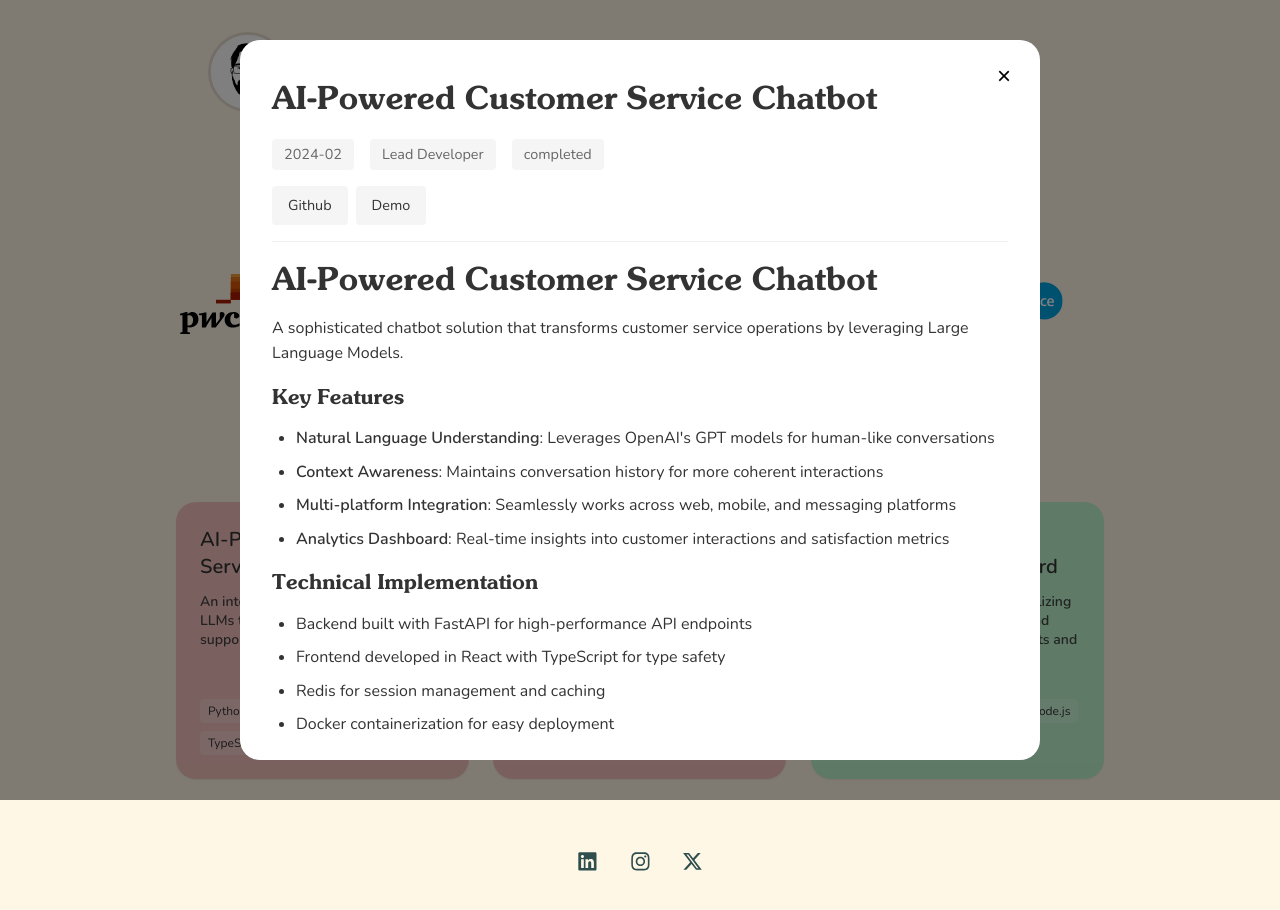
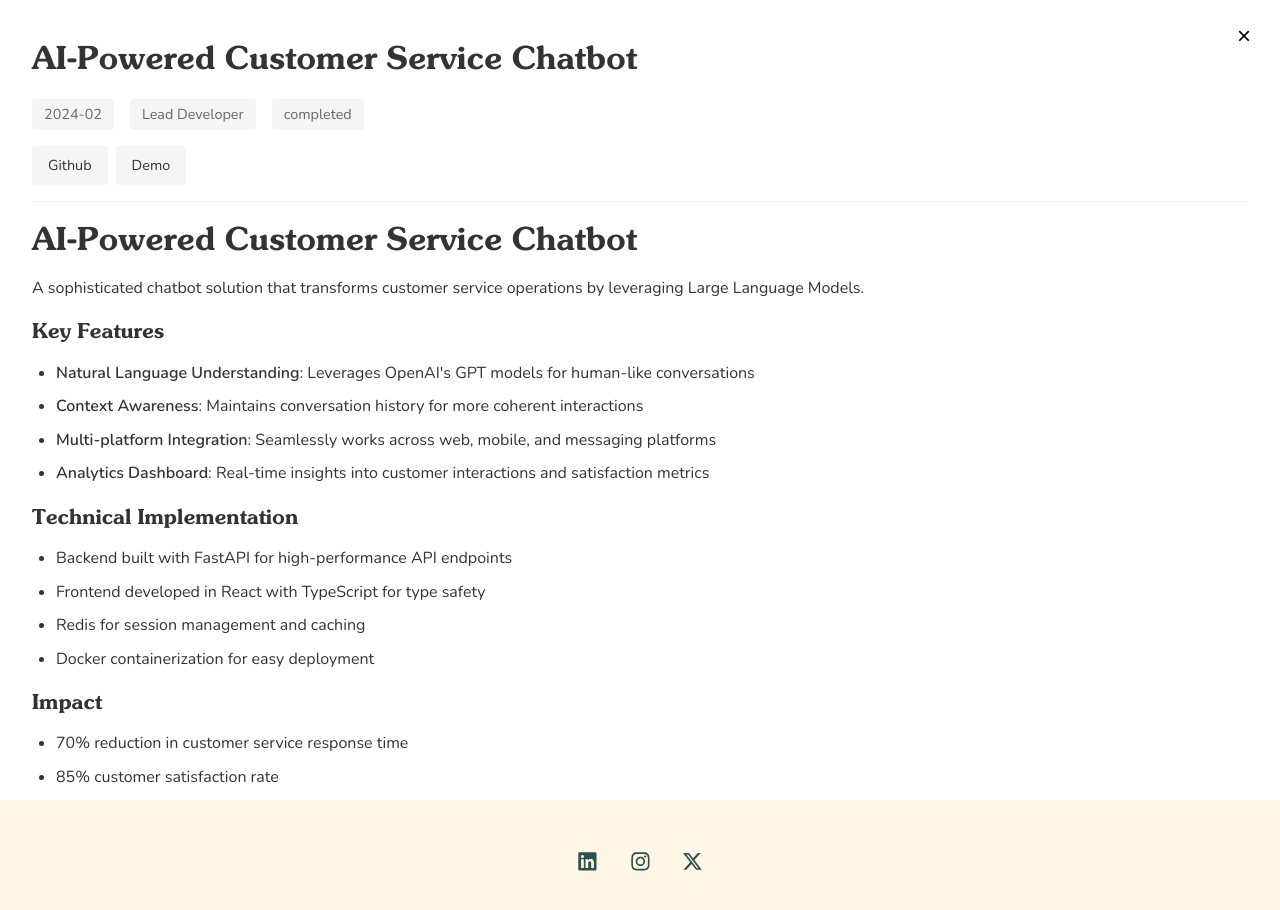
Before and after one commit to sohamgho5h/sohamgho5h.github.io, a Next.js app: page / in a window 1280 px wide. Both pictures are taken after a click on the button 322 px from the left and 640 px from the top of the page. Shown: the top 910 px of the page. Built offline with nearby package versions, Linux system fonts and the light colour scheme.

Commit message:
Modal UI fixes

```diff
--- a/styles/globals.css
+++ b/styles/globals.css
@@ -265,11 +265,16 @@ body {
 
 .modal-card {
   background: white;
-  border-radius: 20px;
-  width: 90%;
-  max-width: 800px;
-  max-height: 90vh;
-  position: relative;
+  border-radius: 0;
+  width: 100vw;
+  max-width: 100vw;
+  height: 100vh;
+  max-height: 100vh;
+  position: fixed;
+  top: 0;
+  left: 0;
+  right: 0;
+  bottom: 0;
   transform: scale(0.95);
   opacity: 0;
   transition: all 0.3s ease;
@@ -286,7 +291,7 @@ body {
 .modal-inner {
   padding: 2rem;
   height: 100%;
-  max-height: 90vh;
+  max-height: 100vh;
   overflow-y: auto;
   opacity: 0;
   transition: opacity 0.3s ease;
```
